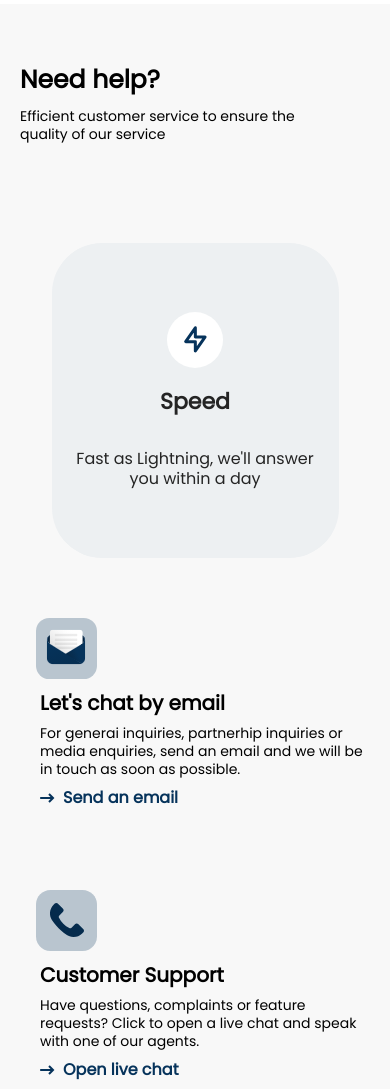
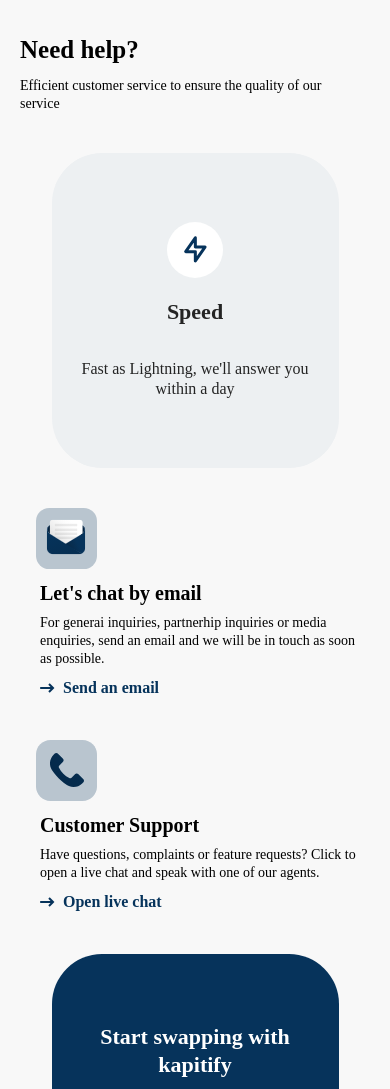
Before and after one commit to Eni-d/kapitify, a website: page index.html in a window 390 px wide. Shown: the part 70-1159 px from the top of the page. Drawn offline with nearby package versions, Linux system fonts and the light colour scheme; a web font is replaced by a local one.

Commit message:
changes made

```diff
--- a/index.html
+++ b/index.html
@@ -8,9 +8,7 @@
     <link rel="shortcut icon" href="img/logo.svg" type="image/x-icon">
     <link rel="stylesheet" href="https://maxst.icons8.com/vue-static/landings/line-awesome/line-awesome/1.3.0/css/line-awesome.min.css">
 
-    <link rel="preconnect" href="https://fonts.googleapis.com">
-    <link rel="preconnect" href="https://fonts.gstatic.com" crossorigin>
-    <link href="https://fonts.googleapis.com/css2?family=Poppins:wght@200;300;400&display=swap" rel="stylesheet">
+    <link href="http://fonts.cdnfonts.com/css/br-firma" rel="stylesheet">
 
     <title>Kapitify</title>
 </head>
@@ -18,10 +16,10 @@
     <div class="bg-white p-5 lg:p-3 mt-0 lg:mt-10">
         <nav class="flex flex-row justify-between items-center">
             <img src="img/menu.svg" alt="" srcset="">
-            <img src="img/logo.svg" alt="" srcset="">
+            <img src="img/logo.svg" alt="" srcset="" class="logo">
             <a href="" style="color: #070F1C;" class="font-bold block lg:hidden">Join</a>
             <div id="search" class="lg:flex flex-row justify-center items-center hidden">
-                <button class="bg-customDarkBlue rounded p-2">
+                <button class="bg-customDarkBlue flex flex-col justify-center items-center">
                     <img src="img/search.svg" alt="" srcset="">
                 </button>
                 <input type="text" placeholder="Find Item" class="border border-solid p-2 rounded w-96">
@@ -41,12 +39,12 @@
         </nav>
     </div>
     <!-- Hero Caption -->
-    <div id="hero" class="container mx-auto flex flex-col justify-between items-left lg:items-center mt-10 space-y-3 p-5 lg:p-0">
+    <div id="hero" class="container mx-auto flex flex-col justify-between items-left lg:items-center mt-5 lg:mt-10 space-y-3 p-5 lg:p-0">
         <h1>Need help?</h1>
         <p class="w-80 lg:text-center">Efficient customer service to ensure the quality of our service</p>
     </div>
     <!-- Qualities -->
-    <div id="qualities" class="container mx-auto flex flex-row justify-between items-center space-x-5 mt-20 bg-customLightBlue p-3 text-center w-11/12 h-80 lg:w-auto lg:h-64">
+    <div id="qualities" class="container mx-auto flex flex-row justify-between items-center space-x-5 mt-5 lg:mt-20 bg-customLightBlue p-3 text-center w-11/12 h-80 lg:w-auto lg:h-64">
         <div id="speed" class="container mx-auto flex flex-col justify-between items-center space-y-3">
             <div class="container mx-auto flex flex-row justify-center items-center bg-white rounded-full p-3 w-14 h-14 mb-2 lg:mb-0">
                 <img src="img/speed.svg" alt="" srcset="">
@@ -70,7 +68,7 @@
         </div>
     </div>
     <!-- More -->
-    <div class="container mx-auto flex flex-col justify-between items-center mt-10 space-y-10">
+    <div class="container mx-auto flex flex-col justify-between items-center mt-5 lg:mt-10  lg:space-y-10">
         <div class="flex flex-col lg:flex-row justify-between items-start lg:items-center space-x-5 p-5 lg:p-0">
             <img src="img/mail.svg" id="mail" alt="" srcset="" class="mb-3 lg:mb-0 w-20 h-20 lg:w-auto lg:h-auto ml-4 lg:ml-0">
             <div class="flex flex-col justify-between items-start space-y-2">
@@ -95,15 +93,15 @@
         </div>
     </div>
     <!-- Sign up -->
-    <div id="qualities" class="container mx-auto flex flex-col justify-center items-center space-y-5 mt-20 bg-customDarkBlue p-3 text-center text-white">
+    <div id="qualities" class="container mx-auto flex flex-col justify-center items-center space-y-5 mt-5 lg:mt-20 bg-customDarkBlue p-3 text-center text-white">
         <h3>Start swapping with kapitify</h3>
         <p class="font-14">Create a free account in less than 5 minutes and start swapping!</p>
         <button class="text-customDarkBlue" style="border-radius: 10px;">Sign up for free</button>
     </div>
     <footer class="bg-white p-10 mt-10 hidden lg:block">
         <div class="flex flex-col justify-between items-start">
-            <img src="img/logo.svg" alt="" srcset="">
-            <div class="float-left flex flex-row justify-between items-center space-x-8 mt-8">
+            <img src="img/logo.svg" alt="" srcset="" class="logo">
+            <div class="float-left flex flex-row justify-between items-center space-x-3 mt-8">
                 <img src="img/twitter.svg" alt="" srcset="">
                 <img src="img/facebook.svg" alt="" srcset="">
                 <img src="img/insta.svg" alt="" srcset="">
@@ -141,8 +139,8 @@
     <!-- Mobile Footer -->
     <footer class="bg-white p-10 mt-10 block lg:hidden">
         <div class="flex flex-col justify-between items-start">
-            <img src="img/logo.svg" alt="" srcset="">
-            <div class="float-left flex flex-row justify-between items-center space-x-8 mt-8">
+            <img src="img/logo.svg" alt="" srcset="" class="logo">
+            <div class="float-left flex flex-row justify-between items-center space-x-3 mt-8">
                 <img src="img/twitter.svg" alt="" srcset="">
                 <img src="img/facebook.svg" alt="" srcset="">
                 <img src="img/insta.svg" alt="" srcset="">
@@ -178,32 +176,6 @@
                 </div>
             </div>
         </div>
-
-        <!-- <div class="flex flex-col justify-between items-start space-y-10 mt-10">
-            <div class="flex flex-col justify-between items-left space-y-5">
-                <h3 class="font-bold font-16 text-customDarkBlue">Products</h3>
-                <a href="" class="font-14 text-customExtraLightGray">How it works</a>
-                <a href="" class="font-14 text-customExtraLightGray">Features</a>
-                <a href="" class="font-14 text-customExtraLightGray">Browse Categories</a>
-                <a href="" class="font-14 text-customExtraLightGray">Kapitify Pro</a>
-            </div>
-            <div class="flex flex-col justify-between items-left space-y-5">
-                <h3 class="font-bold font-16 text-customDarkBlue">Support & Resources</h3>
-                <a href="" class="font-14 text-customExtraLightGray">Blog</a>
-                <a href="" class="font-14 text-customExtraLightGray">FAQs</a>
-                <a href="" class="font-14 text-customExtraLightGray">About Us</a>
-                <a href="" class="font-14 text-customExtraLightGray">Contact Us</a>
-            </div>
-            <div class="flex flex-col justify-between items-left space-y-5">
-                <h3 class="font-bold font-16 text-customDarkBlue">Legal</h3>
-                <a href="" class="font-14 text-customExtraLightGray">Terms & Condition</a>
-                <a href="" class="font-14 text-customExtraLightGray">Privacy Policy</a>
-            </div>
-        </div>
-        <div class="flex flex-col justify-between items-center mt-16 space-y-3">
-            <p class="font-14 text-customExtraLightGray">&copy; 2022 Kapitify Labs</p>
-            <p class="font-12 text-customExtraLightGray text-sm">Rights Reserved.</p>
-        </div> -->
     </footer>
 </body>
 </html>
--- a/input.css
+++ b/input.css
@@ -2,8 +2,34 @@
 @tailwind components;
 @tailwind utilities;
 
+@font-face {
+    font-family: "CustomFont";
+    src: url("font/BR\ Firma\ Black.otf");
+    src: url("font/BR\ Firma\ Black.otf") format("woff"),
+    url("font/BR\ Firma\ Black.otf") format("opentype"),
+    url("font/BR\ Firma\ Black.otf") format("svg");
+}
+
 body {
-    font-family: 'Poppins', sans-serif;
+    font-family: 'BR Firma';
+}
+
+#search button {
+    width: 48.78px;
+    height: 44.6px;
+    border-radius: 4.18118px;
+}
+
+#search input {
+    width: 372px;
+    height: 45px;
+    border: 1.39373px solid #CACACA;
+    border-radius: 4.18118px;
+}
+
+.logo {
+    width: 94px;
+    height: 23.39px;
 }
 
 .font-22 {
@@ -99,6 +125,8 @@
 }
 
 #availability p {
+    /* width: 214px;
+    height: 40px; */
     font-style: normal;
     font-weight: 500;
     font-size: 16px;
@@ -116,6 +144,8 @@
 }
 
 #trust p {
+    /* width: 214px;
+    height: 40px; */
     font-style: normal;
     font-weight: 500;
     font-size: 16px;
@@ -133,6 +163,8 @@
 }
 
 #speed p {
+    /* width: 214px;
+    height: 40px; */
     font-style: normal;
     font-weight: 500;
     font-size: 16px;
@@ -288,3 +320,83 @@
         color: #000000;
     }
 }
+
+@media (max-width:810px) {
+    #tel {
+        width: 61px;
+        height: 61px;
+    }
+    #mail {
+        width: 61px;
+        height: 61px;
+    }
+    #chat-heading {
+        /* width: 185px; */
+        height: 25px;
+        font-style: normal;
+        font-weight: 700;
+        font-size: 20px;
+        line-height: 25px;
+        color: #000000;
+    }
+    #chat-sub-heading {
+        /* width: 287px; */
+        /* height: 74px; */
+        font-style: normal;
+        font-weight: 500;
+        font-size: 14px;
+        line-height: 18px;
+        color: #000000;
+    }
+    #support-heading {
+        /* width: 185px; */
+        height: 25px;
+        font-style: normal;
+        font-weight: 700;
+        font-size: 20px;
+        line-height: 25px;
+        color: #000000;
+    }
+    #support-sub-heading {
+        font-style: normal;
+        font-weight: 500;
+        font-size: 14px;
+        line-height: 18px;
+        color: #000000;
+    }
+    #speed h3 {
+        font-style: normal;
+        font-weight: 700;
+        font-size: 22px;
+        line-height: 28px;
+        color: #242424;
+    }
+
+    #speed p {
+        font-style: normal;
+        font-weight: 500;
+        font-size: 16px;
+        line-height: 20px;
+        text-align: center;
+        color: #242424;
+    }
+
+    #hero h1 {
+        font-style: normal;
+        font-weight: 700;
+        font-size: 25px;
+        line-height: 31px;
+        color: #000000;
+    }
+
+    #hero p {
+        /* width: 268px; */
+        /* height: 36px; */
+        font-style: normal;
+        font-weight: 500;
+        font-size: 14px;
+        line-height: 18px;
+        text-align: start;
+        color: #000000;
+    }
+}
```
Also changed, not shown: css/main.css.
